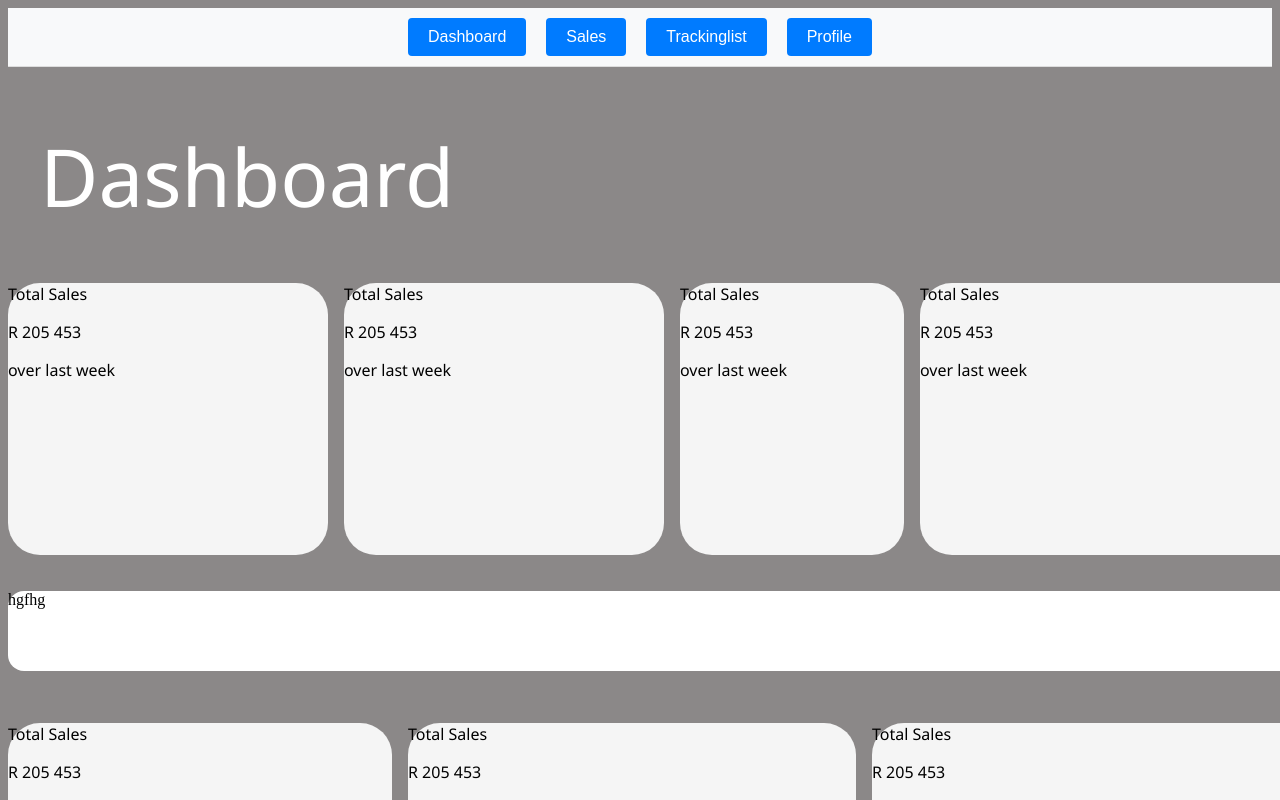
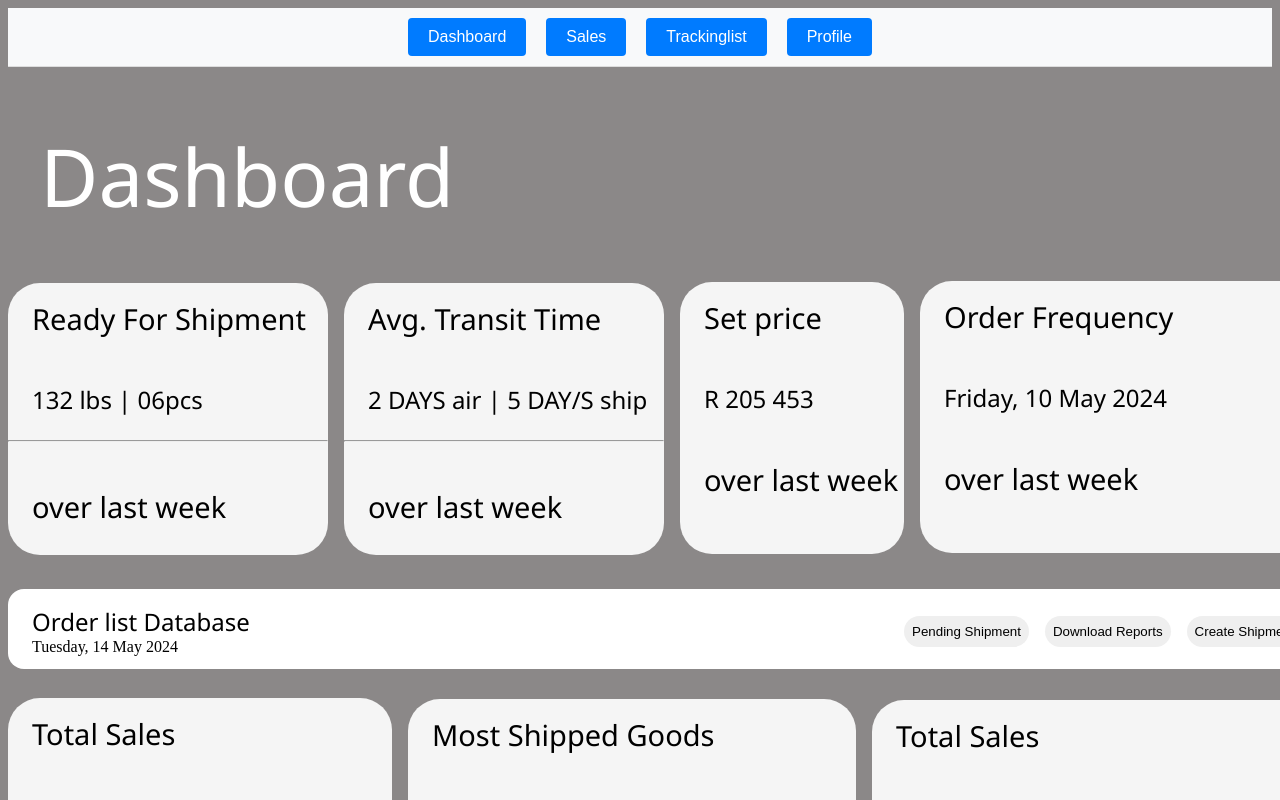
Before and after one commit to YungPharaoh65/S-G-Project, a React (Vite) app: page /profile in a window 1280 px wide. Shown: the top 800 px of the page. Built offline with nearby package versions, Linux system fonts and the light colour scheme; what chartjs-plugin-datalabels would draw is missing.

Commit message:
added a few things on Dashboard

```diff
--- a/src/Route-Navbar/Dashboard.jsx
+++ b/src/Route-Navbar/Dashboard.jsx
@@ -8,33 +8,44 @@ const Dashboard = () => {
     <h1>Dashboard</h1>
 
     <div className={styles.graphbox2}>
-        <p className={styles.graphtext}>Total Sales</p>
-        <p className={styles.graphnumber}>R 205 453</p>
+        <p className={styles.graphtext}>Ready For Shipment</p>
+        <p className={styles.graphnumber}>132 lbs  |  06pcs</p>
+        <hr />
         <p className={styles.graphtext}>over last week</p>
       </div>
 
       <div className={styles.graphbox3}>
-        <p className={styles.graphtext}>Total Sales</p>
-        <p className={styles.graphnumber}>R 205 453</p>
+        <p className={styles.graphtext}>Avg. Transit Time</p>
+        <p className={styles.graphnumber}>2 DAYS air  |  5 DAY/S ship</p>
+        <hr />
         <p className={styles.graphtext}>over last week</p>
       </div>
 
       <div className={styles.graphbox4}>
-        <p className={styles.graphtext}>Total Sales</p>
+        <p className={styles.graphtext}>Set price</p>
         <p className={styles.graphnumber}>R 205 453</p>
         <p className={styles.graphtext}>over last week</p>
       </div>
 
       <div className={styles.graphbox5}>
-        <p className={styles.graphtext}>Total Sales</p>
-        <p className={styles.graphnumber}>R 205 453</p>
+        <p className={styles.graphtext}>Order Frequency</p>
+        <p className={styles.graphnumber}>Friday, 10 May 2024</p>
         <p className={styles.graphtext}>over last week</p>
       </div>
 <br /><br />
 
-      <div className={styles.vertbox}>hgfhg</div>
-      <br />
-      <br />
+      <div className={styles.vertbox}>
+        <div className={styles.graphheader}>Order list Database</div> <div className={styles.date}>Tuesday, 14 May 2024</div>
+
+        <div className={styles.movebtn}>
+        <button className={styles.pendingshipments}>Pending Shipment</button>
+
+        <button className={styles.downloadingreports}>Download Reports</button>
+        <button className={styles.createshipment}>Create Shipment</button>
+        </div>
+        </div>
+
+
 
       <div className={styles.graphbox44}>
         <p className={styles.graphtext}>Total Sales</p>
@@ -43,7 +54,7 @@ const Dashboard = () => {
       </div>
 
       <div className={styles.graphbox45}>
-        <p className={styles.graphtext}>Total Sales</p>
+        <p className={styles.graphtext}>Most Shipped Goods</p>
         <p className={styles.graphnumber}>R 205 453</p>
         <p className={styles.graphtext}>over last week</p>
       </div>
@@ -54,7 +65,6 @@ const Dashboard = () => {
         <p className={styles.graphtext}>over last week</p>
       </div>
 
-
     </div>
   )
 }
--- a/src/Route-Navbar/Dashboard.module.css
+++ b/src/Route-Navbar/Dashboard.module.css
@@ -11,7 +11,7 @@
     width: 20rem;
     height: 17rem;
     margin-left: 21rem;
-    margin-top: -18rem;
+    margin-top: -18.8rem;
     border-radius: 2rem;
     background-color: whitesmoke;
   }
@@ -20,7 +20,7 @@
     width: 14rem;
     height: 17rem;
     margin-left: 42rem;
-    margin-top: -18rem;
+    margin-top: -18.9rem;
     border-radius: 2rem;
     background-color: whitesmoke;
   }
@@ -29,7 +29,7 @@
     width: 25rem;
     height: 17rem;
     margin-left: 57rem;
-    margin-top: -18rem;
+    margin-top: -18.9rem;
     border-radius: 2rem;
     background-color: whitesmoke;
   }
@@ -56,7 +56,7 @@
     width: 28rem;
     height: 17rem;
     margin-left:25rem;
-    margin-top: -18rem;
+    margin-top: -18.7rem;
     border-radius: 2rem;
     background-color: whitesmoke;
   }
@@ -65,7 +65,67 @@
     width: 28rem;
     height: 17rem;
     margin-left:54rem;
-    margin-top: -18rem;
+    margin-top: -18.8rem;
     border-radius: 2rem;
     background-color: whitesmoke;
   }
+
+  .graphtext{
+    margin-left: 1.5rem;
+    padding-top: 1rem;
+    font-weight: 500;
+    font-size: 29px;
+  }
+
+  .graphnumber{
+    margin-left: 1.5rem;
+    padding-top: 1rem;
+    font-size: 1.5rem;
+
+  }
+
+  .graphheader{
+    margin-left: 1.5rem;
+    padding-top: 1rem;
+    font-size: 1.5rem;
+    font-weight: 500;
+    font-family: 'Segoe UI', Tahoma, Geneva, Verdana, sans-serif;
+  }
+
+  .date{
+    margin-left: 1.5rem;
+    font-size: 1rem;
+  }
+
+
+
+  .pendingshipments{
+    margin-left: 1rem;
+    border-radius: 2rem;
+    border: none;
+    cursor: pointer;
+    padding: .5rem;
+  }
+
+  .downloadingreports{
+    margin-left: 1rem;
+    border-radius: 2rem;
+    border: none;
+    cursor: pointer;
+    padding: .5rem;
+  }
+
+  .createshipment{
+    margin-left: 1rem;
+    border-radius: 2rem;
+    border: none;
+    cursor: pointer;
+    padding: .5rem;
+  }
+
+
+  .movebtn{
+    margin-left: 55rem;
+    margin-top: -2.5rem;
+
+  }
```
